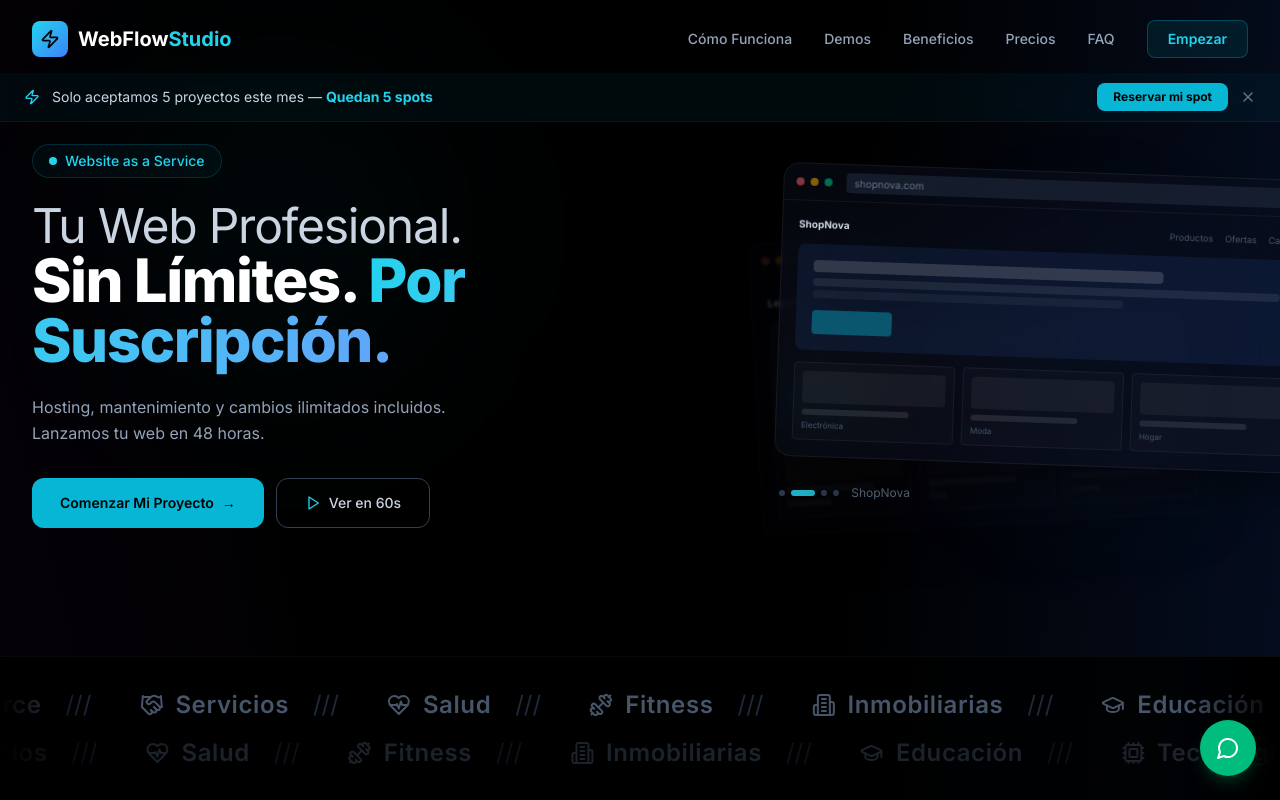
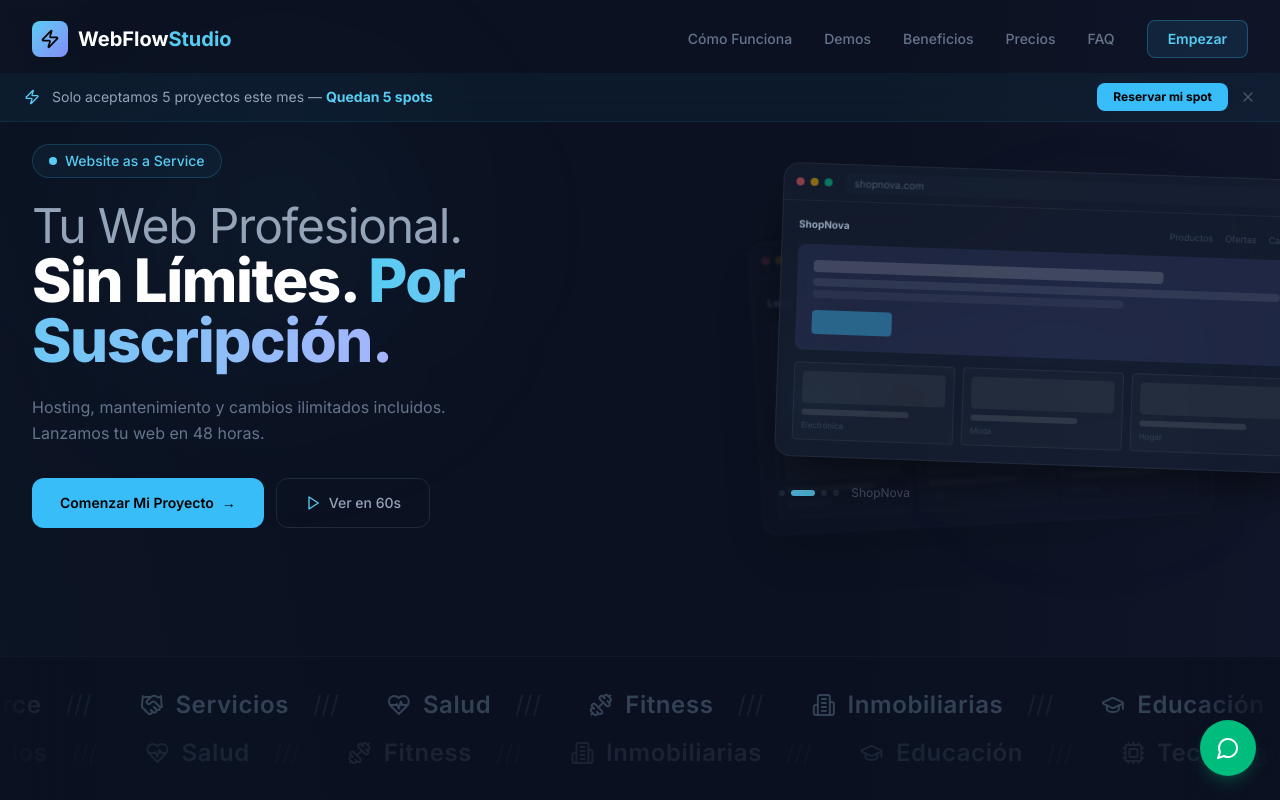
Before and after one commit to Snakerrrr/waas-landing, a React (Vite) app: page / in a window 1280 px wide. Shown: the top 800 px of the page. Built offline with nearby package versions, Linux system fonts and the light colour scheme.

Commit message:
cambios en la coloremetria de la pagina

```diff
--- a/src/App.tsx
+++ b/src/App.tsx
@@ -22,7 +22,7 @@ export default function App() {
 
   return (
     <SmoothScroll>
-      <div className="aurora-bg relative min-h-screen text-surface-200">
+      <div className="aurora-bg relative min-h-screen bg-surface-950 text-surface-200">
         <Navbar onStartOnboarding={openOnboarding} />
         <UrgencyBanner onStartOnboarding={openOnboarding} />
         <main>
--- a/src/components/Benefits.tsx
+++ b/src/components/Benefits.tsx
@@ -74,7 +74,7 @@ function ComparisonCards() {
       <div className="relative mx-auto grid max-w-5xl items-stretch gap-6 lg:grid-cols-2 lg:gap-0">
         {/* VS badge floating center */}
         <div className="pointer-events-none absolute inset-0 z-20 hidden items-center justify-center lg:flex">
-          <div className="flex h-16 w-16 items-center justify-center rounded-full border border-white/10 bg-black text-xl font-black text-white shadow-2xl">
+          <div className="flex h-16 w-16 items-center justify-center rounded-full border border-white/10 bg-surface-950 text-xl font-black text-white shadow-2xl">
             VS
           </div>
         </div>
@@ -116,7 +116,7 @@ function ComparisonCards() {
 
         {/* VS badge mobile */}
         <div className="flex items-center justify-center lg:hidden">
-          <div className="flex h-12 w-12 items-center justify-center rounded-full border border-white/10 bg-black text-sm font-black text-white">
+          <div className="flex h-12 w-12 items-center justify-center rounded-full border border-white/10 bg-surface-950 text-sm font-black text-white">
             VS
           </div>
         </div>
--- a/src/components/Demos.tsx
+++ b/src/components/Demos.tsx
@@ -45,7 +45,7 @@ function WaitlistModal({ demo, onClose }: { demo: Demo; onClose: () => void }) {
             <p className="mb-6 text-sm text-surface-400">Te avisamos cuando esté lista.</p>
             <form onSubmit={handleSubmit} className="space-y-3">
               <input type="email" value={email} onChange={(e) => setEmail(e.target.value)} placeholder="tu@email.com" required
-                className="w-full rounded-xl border border-surface-700 bg-black px-4 py-3 text-white placeholder-surface-500 outline-none focus:border-cyan-500" />
+                className="w-full rounded-xl border border-surface-700 bg-surface-950 px-4 py-3 text-white placeholder-surface-500 outline-none focus:border-cyan-500" />
               <button type="submit" className="w-full rounded-xl bg-cyan-500 py-3 font-semibold text-black hover:bg-cyan-400">Avisarme</button>
             </form>
           </>
--- a/src/components/Marquee.tsx
+++ b/src/components/Marquee.tsx
@@ -42,10 +42,10 @@ function MarqueeItem({ cat }: { cat: Category }) {
 
 export default function Marquee() {
   return (
-    <section className="relative overflow-hidden border-y border-white/[0.03] bg-black/80 py-6 sm:py-8">
+    <section className="relative overflow-hidden border-y border-white/[0.03] bg-surface-950/80 py-6 sm:py-8">
       {/* Fade edges */}
-      <div className="pointer-events-none absolute inset-y-0 left-0 z-10 w-24 bg-gradient-to-r from-black to-transparent" />
-      <div className="pointer-events-none absolute inset-y-0 right-0 z-10 w-24 bg-gradient-to-l from-black to-transparent" />
+      <div className="pointer-events-none absolute inset-y-0 left-0 z-10 w-24 bg-gradient-to-r from-surface-950 to-transparent" />
+      <div className="pointer-events-none absolute inset-y-0 right-0 z-10 w-24 bg-gradient-to-l from-surface-950 to-transparent" />
 
       {/* Row 1 -- categories with icons, left to right */}
       <div className="animate-marquee mb-4 flex whitespace-nowrap">
--- a/src/components/OnboardingForm.tsx
+++ b/src/components/OnboardingForm.tsx
@@ -23,7 +23,7 @@ const demoOptions = ["Bella Cucina (Restaurantes)", "ShopNova (E-Commerce)", "Le
 const pageOptions = ["Inicio", "Sobre Nosotros", "Servicios", "Portafolio", "Blog", "Contacto", "Tienda Online", "Reservas", "Testimonios", "FAQ"];
 const steps = [{ title: "Tu Negocio", icon: Building2 }, { title: "Diseño", icon: Palette }, { title: "Contenido", icon: FileText }, { title: "Confirmar", icon: CheckCircle2 }];
 
-const inputClass = "w-full rounded-xl border border-surface-800 bg-black px-4 py-3 text-white placeholder-surface-600 outline-none transition-all focus:border-cyan-500 focus:ring-1 focus:ring-cyan-500/20";
+const inputClass = "w-full rounded-xl border border-surface-800 bg-surface-950 px-4 py-3 text-white placeholder-surface-600 outline-none transition-all focus:border-cyan-500 focus:ring-1 focus:ring-cyan-500/20";
 const pillClass = (active: boolean) => `rounded-lg border px-3 py-2.5 text-left text-sm font-medium transition-all ${active ? "border-cyan-500 bg-cyan-500/10 text-cyan-400" : "border-surface-800 text-surface-400 hover:border-surface-600"}`;
 
 export default function OnboardingForm({ onClose }: { onClose: () => void }) {
@@ -128,7 +128,7 @@ export default function OnboardingForm({ onClose }: { onClose: () => void }) {
             {step === 3 && (
               <div className="space-y-4">
                 <h3 className="text-lg font-bold text-white">Resumen</h3>
-                <div className="space-y-3 rounded-xl border border-surface-800 bg-black p-5">
+                <div className="space-y-3 rounded-xl border border-surface-800 bg-surface-950 p-5">
                   {([["Nombre", data.fullName], ["Negocio", data.businessName], ["Industria", data.industry], ["Email", data.email], ["Teléfono", data.phone || "—"], ["Demo", data.preferredDemo], ["Colores", data.brandColors || "—"], ["Logo", data.hasLogo || "—"], ["Páginas", data.pages.join(", ") || "—"], ["Contenido", data.contentReady || "—"]] as [string, string][]).map(([label, value]) => (
                     <div key={label} className="flex justify-between text-sm"><span className="text-surface-500">{label}</span><span className="max-w-[60%] text-right text-white">{value}</span></div>
                   ))}
--- a/src/components/Pricing.tsx
+++ b/src/components/Pricing.tsx
@@ -27,7 +27,7 @@ export default function Pricing() {
         <motion.div initial={{ opacity: 0 }} whileInView={{ opacity: 1 }} viewport={{ once: true }} transition={{ duration: 0.5, delay: 0.2 }} className="mb-12 flex items-center gap-4">
           <span className={`text-sm font-medium ${!annual ? "text-white" : "text-surface-500"}`}>Mensual</span>
           <button onClick={() => setAnnual(!annual)} className={`relative h-7 w-12 rounded-full transition-colors ${annual ? "bg-cyan-500" : "bg-surface-700"}`}>
-            <span className={`absolute top-0.5 left-0.5 h-6 w-6 rounded-full bg-black transition-transform ${annual ? "translate-x-5" : ""}`} />
+            <span className={`absolute top-0.5 left-0.5 h-6 w-6 rounded-full bg-surface-950 transition-transform ${annual ? "translate-x-5" : ""}`} />
           </button>
           <span className={`text-sm font-medium ${annual ? "text-white" : "text-surface-500"}`}>Anual</span>
           {annual && <span className="rounded-full bg-cyan-500/10 px-3 py-1 text-xs font-bold text-cyan-400 ring-1 ring-cyan-500/20">-20%</span>}
--- a/src/components/VideoModal.tsx
+++ b/src/components/VideoModal.tsx
@@ -36,7 +36,7 @@ export default function VideoModal({ isOpen, onClose }: Props) {
               Cerrar <X className="h-5 w-5" />
             </button>
 
-            <div className="overflow-hidden rounded-2xl border border-surface-800 bg-black">
+            <div className="overflow-hidden rounded-2xl border border-surface-800 bg-surface-950">
               <div className="relative aspect-video">
                 <iframe
                   src={VIDEO_URL}
--- a/src/index.css
+++ b/src/index.css
@@ -3,25 +3,28 @@
 @theme {
   --font-sans: "Inter", ui-sans-serif, system-ui, sans-serif;
 
-  --color-cyan-400: #22d3ee;
-  --color-cyan-500: #06b6d4;
-  --color-cyan-600: #0891b2;
+  /* Accent -- Ice Blue */
+  --color-cyan-400: #56ccf2;
+  --color-cyan-500: #38bdf8;
+  --color-cyan-600: #0ea5e9;
 
-  --color-blue-400: #60a5fa;
-  --color-blue-500: #3b82f6;
-  --color-blue-600: #2563eb;
+  /* Accent -- Soft Violet */
+  --color-blue-400: #a5b4fc;
+  --color-blue-500: #818cf8;
+  --color-blue-600: #6366f1;
 
-  --color-surface-50: #f8fafc;
-  --color-surface-100: #f1f5f9;
-  --color-surface-200: #e2e8f0;
-  --color-surface-300: #cbd5e1;
-  --color-surface-400: #94a3b8;
-  --color-surface-500: #64748b;
-  --color-surface-600: #475569;
-  --color-surface-700: #334155;
-  --color-surface-800: #1e293b;
+  /* Surface -- Midnight Slate */
+  --color-surface-50: #f1f5f9;
+  --color-surface-100: #e2e8f0;
+  --color-surface-200: #cbd5e1;
+  --color-surface-300: #94a3b8;
+  --color-surface-400: #64748b;
+  --color-surface-500: #475569;
+  --color-surface-600: #334155;
+  --color-surface-700: #1e293b;
+  --color-surface-800: #162032;
   --color-surface-900: #0f172a;
-  --color-surface-950: #020617;
+  --color-surface-950: #0b1120;
 }
 
 html {
@@ -30,7 +33,7 @@ html {
 
 body {
   font-family: var(--font-sans);
-  background-color: #000000;
+  background-color: #0b1120;
   color: #e2e8f0;
   -webkit-font-smoothing: antialiased;
   -moz-osx-font-smoothing: grayscale;
@@ -58,30 +61,30 @@ body {
 .aurora-bg {
   background:
     radial-gradient(ellipse 80% 60% at var(--aurora-x1, 30%) var(--aurora-y1, 30%),
-      rgba(88, 28, 135, 0.35) 0%, transparent 60%),
+      rgba(56, 189, 248, 0.12) 0%, transparent 60%),
     radial-gradient(ellipse 70% 50% at var(--aurora-x2, 70%) var(--aurora-y2, 60%),
-      rgba(37, 99, 235, 0.3) 0%, transparent 55%),
+      rgba(129, 140, 248, 0.1) 0%, transparent 55%),
     radial-gradient(ellipse 60% 70% at var(--aurora-x3, 50%) var(--aurora-y3, 80%),
-      rgba(59, 130, 246, 0.15) 0%, transparent 50%),
+      rgba(56, 189, 248, 0.06) 0%, transparent 50%),
     radial-gradient(ellipse 90% 40% at 20% 90%,
-      rgba(88, 28, 135, 0.12) 0%, transparent 50%),
-    #000000;
+      rgba(129, 140, 248, 0.06) 0%, transparent 50%),
+    #0b1120;
   background-size: 200% 200%, 200% 200%, 200% 200%, 100% 100%, 100% 100%;
   animation: aurora 25s ease-in-out infinite;
 }
 
 /* ── Glow effects ── */
 .glow-cyan {
-  box-shadow: 0 0 20px rgba(6, 182, 212, 0.3), 0 0 60px rgba(6, 182, 212, 0.1);
+  box-shadow: 0 0 20px rgba(56, 189, 248, 0.25), 0 0 60px rgba(56, 189, 248, 0.08);
 }
 
 .glow-cyan-strong {
-  box-shadow: 0 0 30px rgba(6, 182, 212, 0.4), 0 0 80px rgba(6, 182, 212, 0.15);
+  box-shadow: 0 0 30px rgba(56, 189, 248, 0.35), 0 0 80px rgba(56, 189, 248, 0.12);
 }
 
 @keyframes glowPulse {
-  0%, 100% { box-shadow: 0 0 15px rgba(6, 182, 212, 0.12), 0 0 40px rgba(6, 182, 212, 0.04); }
-  50% { box-shadow: 0 0 20px rgba(6, 182, 212, 0.2), 0 0 50px rgba(6, 182, 212, 0.08); }
+  0%, 100% { box-shadow: 0 0 15px rgba(56, 189, 248, 0.1), 0 0 40px rgba(56, 189, 248, 0.04); }
+  50% { box-shadow: 0 0 20px rgba(56, 189, 248, 0.18), 0 0 50px rgba(56, 189, 248, 0.07); }
 }
 
 .glow-pulse {
@@ -110,7 +113,7 @@ body {
 /* ── Text outline ── */
 .text-outline {
   -webkit-text-fill-color: transparent;
-  -webkit-text-stroke: 1px rgba(6, 182, 212, 0.3);
+  -webkit-text-stroke: 1px rgba(56, 189, 248, 0.25);
 }
 
 /* ── Float animation ── */
@@ -130,14 +133,14 @@ body {
 
 /* ── Glassmorphism ── */
 .glass {
-  background: rgba(10, 15, 30, 0.5);
+  background: rgba(22, 32, 50, 0.6);
   backdrop-filter: blur(20px);
   -webkit-backdrop-filter: blur(20px);
   border: 1px solid rgba(255, 255, 255, 0.06);
 }
 
 .glass-light {
-  background: rgba(15, 23, 42, 0.35);
+  background: rgba(30, 41, 59, 0.4);
   backdrop-filter: blur(14px);
   -webkit-backdrop-filter: blur(14px);
   border: 1px solid rgba(255, 255, 255, 0.04);
@@ -153,12 +156,12 @@ body {
   width: 6px;
 }
 ::-webkit-scrollbar-track {
-  background: #000;
+  background: #0b1120;
 }
 ::-webkit-scrollbar-thumb {
-  background: rgba(6, 182, 212, 0.3);
+  background: rgba(56, 189, 248, 0.25);
   border-radius: 3px;
 }
 ::-webkit-scrollbar-thumb:hover {
-  background: rgba(6, 182, 212, 0.5);
+  background: rgba(56, 189, 248, 0.45);
 }
```
